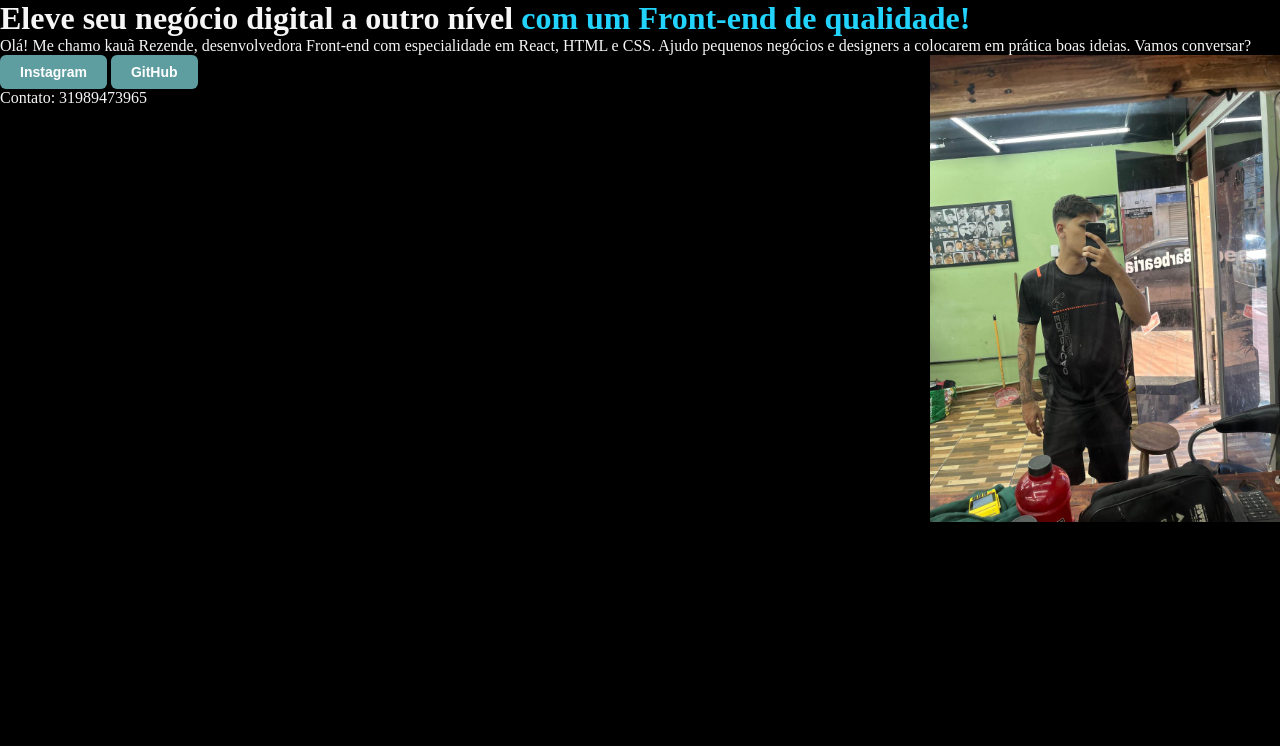
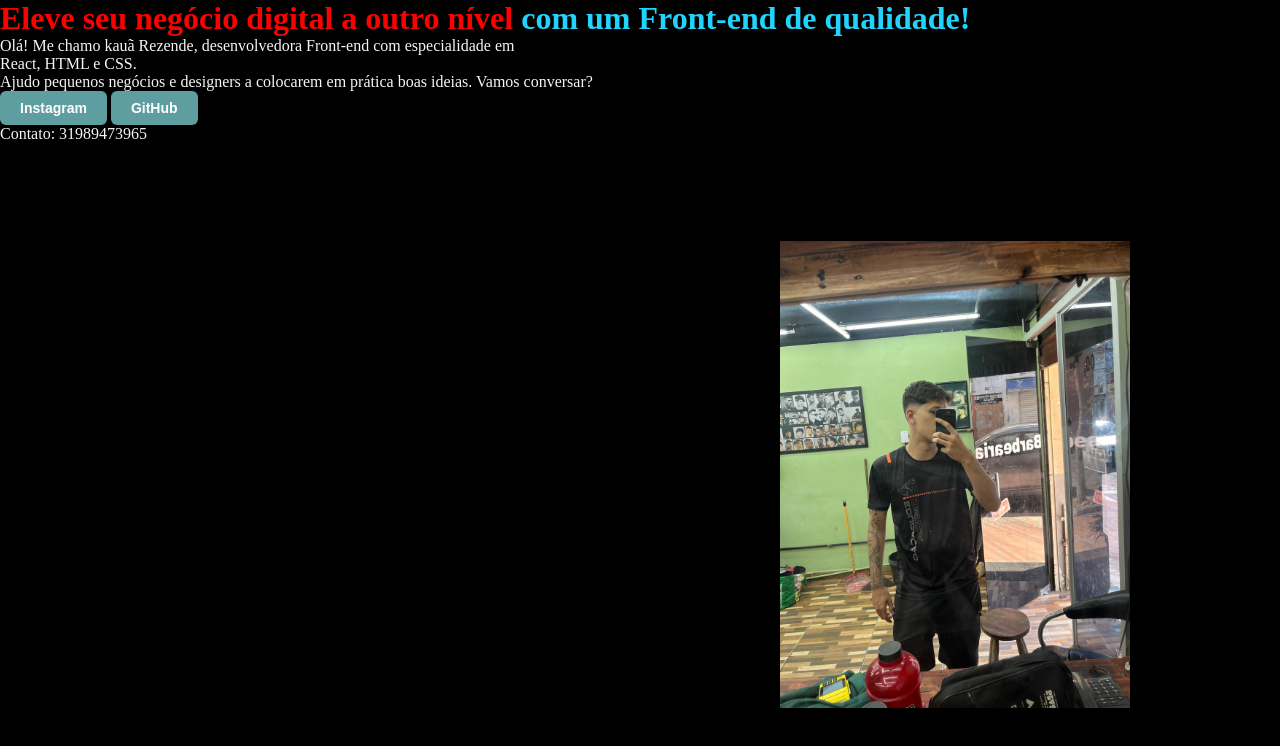
Before and after one commit to kauare/PROJETO-HTML-CSS, a plain HTML site: page index.html in a window 1280 px wide. Drawn offline with Linux system fonts and the light colour scheme.

Commit message:
testando css

```diff
--- a/index.html
+++ b/index.html
@@ -9,9 +9,9 @@
 <body>
     <header></header>
     <main>
-        <h1>Eleve seu negócio digital a outro nível<strong class="titulo-destaque"> com um Front-end de qualidade!
+        <h1 class="tituloblog">Eleve seu negócio digital a outro nível<strong class="titulo-destaque"> com um Front-end de qualidade!
         </strong> </h1>
-        <p>Olá! Me chamo kauã Rezende, desenvolvedora Front-end com especialidade em React, HTML e CSS. Ajudo pequenos negócios e designers a colocarem em prática boas ideias. Vamos conversar?</p>
+        <p>Olá! Me chamo kauã Rezende, desenvolvedora Front-end com especialidade em <p class="texto-destaque">React, HTML e CSS. </p> Ajudo pequenos negócios e designers a colocarem em prática boas ideias. Vamos conversar?</p>
         <a href="https://instagram.com/kauarz_">Instagram</a>
         <a href="https://github.com/kauare">GitHub</a>
         <img src="img1.jpg" alt="Foto do dono do site">
--- a/style.css
+++ b/style.css
@@ -22,6 +22,11 @@ a  {
     padding: 9px 20px;
 }
 img {
+    margin: 100px;
+    padding: 50px;
     width: 350px;
     float: inline-end;
 }
+.tituloblog {
+    color: red;
+}
```
